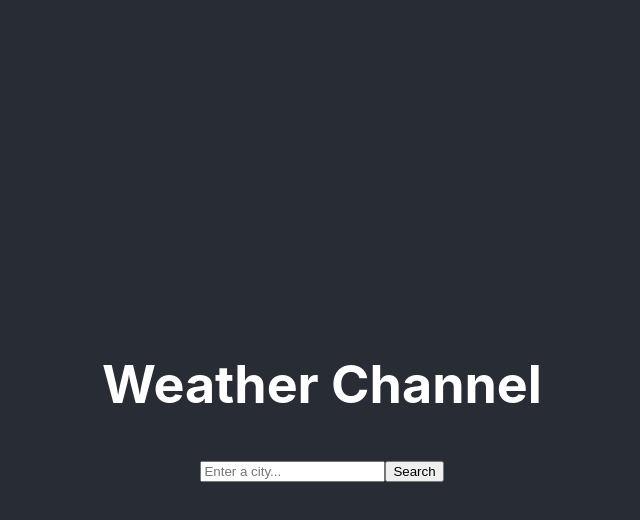
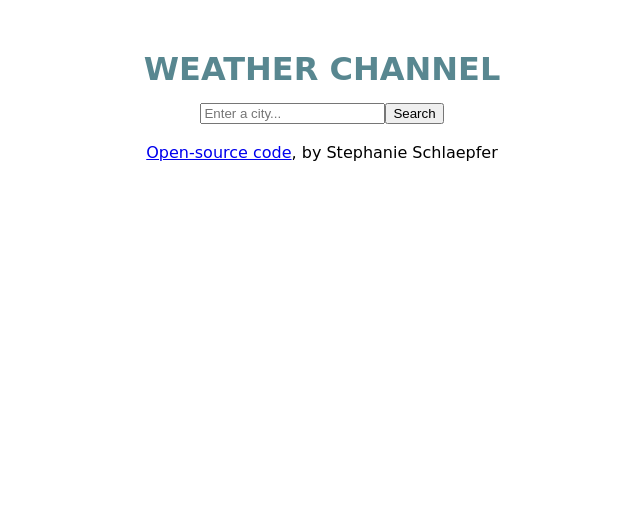
Before and after one commit to schtepfi/weather-react, a React (Create React App) app: page / in a window 1280 px wide. Shown: the top 520 px of the page, without its empty margins (318-958 px from the left). Built offline with nearby package versions, Linux system fonts and the light colour scheme.

Commit message:
CSS Style Adjustment
added a footer as well

```diff
--- a/src/App.css
+++ b/src/App.css
@@ -1,5 +1,39 @@
 .App {
   text-align: center;
+  font-family: Comic Sans MS, Comic Sans, cursive;
+  padding: 25px 0px;
+  max-width: 710px;
+  margin: 0px auto;
+}
+
+.App h1 {
+  text-transform: uppercase;
+  color: #588790;
+  text-align: center;
+  line-height: 1.5;
+  padding: 20px 0 10px;
+  margin: 0;
+}
+
+li {
+  list-style-type: none;
+}
+
+p {
+  text-align: center;
+  font-family: "Indie Flower", cursive;
+  font-size: 25px;
+  font-weight: 700;
+  padding: 20px 0;
+  color: #588790;
+  border-top: 4px double #588790;
+  border-bottom: 4px double #588790;
+  margin: 20px 100px 40px;
+}
+
+input:hover {
+  color: #588790;
+  border: 4px single #588790;
 }
 
 .App-logo {
@@ -11,17 +45,6 @@
   .App-logo {
     animation: App-logo-spin infinite 20s linear;
   }
-}
-
-.App-header {
-  background-color: #282c34;
-  min-height: 100vh;
-  display: flex;
-  flex-direction: column;
-  align-items: center;
-  justify-content: center;
-  font-size: calc(10px + 2vmin);
-  color: white;
 }
 
 .App-link {
--- a/src/App.js
+++ b/src/App.js
@@ -8,6 +8,12 @@ function App() {
       <header className="App-header">
         <h1>Weather Channel</h1>
         <Weather />
+        <br />
+        <div class="footer">
+          <a href="https://github.com/schtepfi/weather-react" target="_blank"
+          >Open-source code</a
+          >, by Stephanie Schlaepfer
+          </div>
       </header>
     </div >
   );
--- a/src/Weather.js
+++ b/src/Weather.js
@@ -55,6 +55,7 @@ export default function Search() {
                     <li>Wind Speed: {Math.round(wind)} km/h</li>
                     <img src={icon} alt={description} />
                 </ul>
+                <p>What did one raindrop say to the other? Two's company, three's a cloud.</p>
             </div>
         );
     } else {
```
Also changed, not shown: src/Background_Clouds.jpg (added), 1 other file (tests, documents, lock files or other folders).
